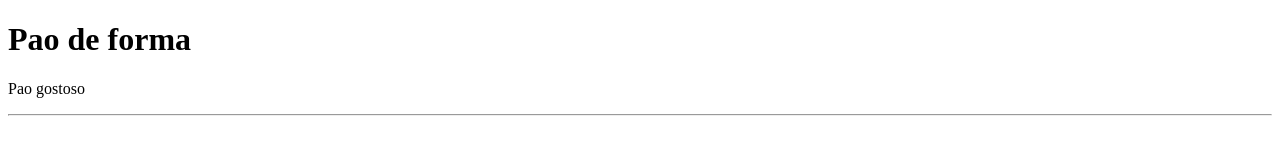
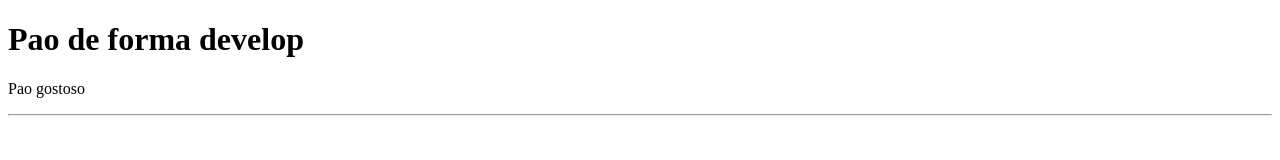
Before and after one commit to EleandersonRosadeMorais/Meu-projeto-sete-de-abril, a plain HTML site: page index.html in a window 1280 px wide. Drawn offline with Linux system fonts and the light colour scheme.

Commit message:
Branch do develop

```diff
--- a/index.html
+++ b/index.html
@@ -6,7 +6,7 @@
     <title>Aula de git</title>
   </head>
   <body>
-    <h1>Pao de forma</h1>
+    <h1>Pao de forma develop</h1>
     <p>Pao gostoso</p>
     <hr>
   </body>
```
